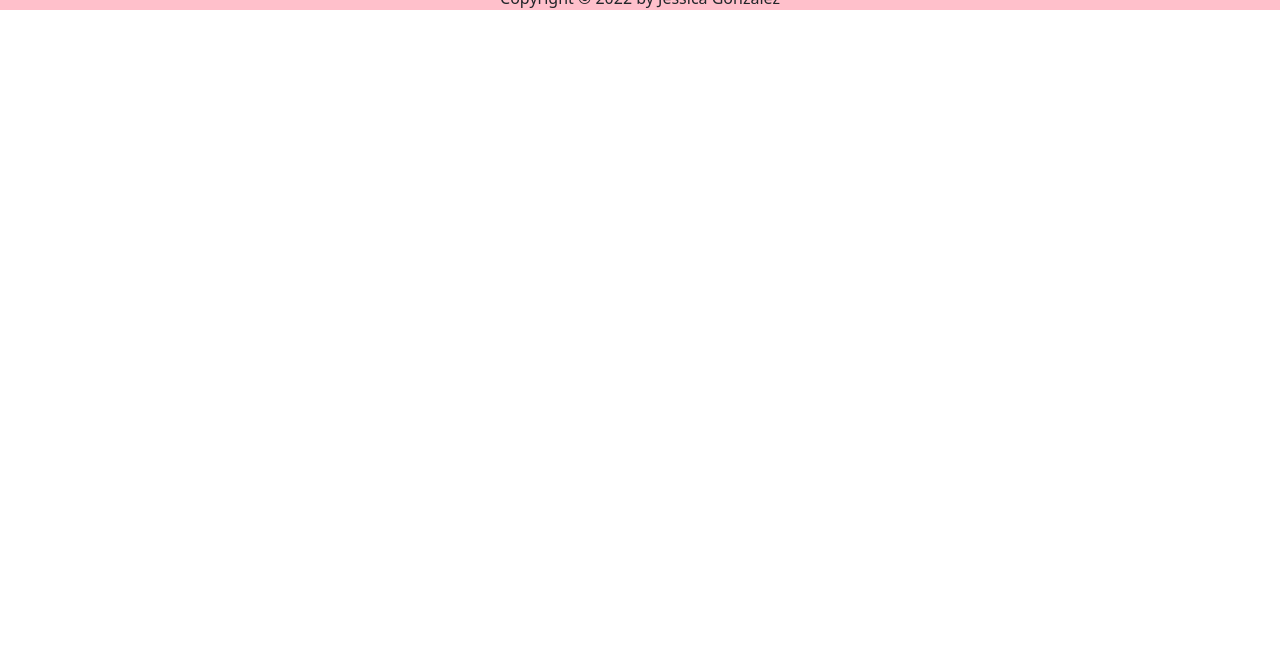
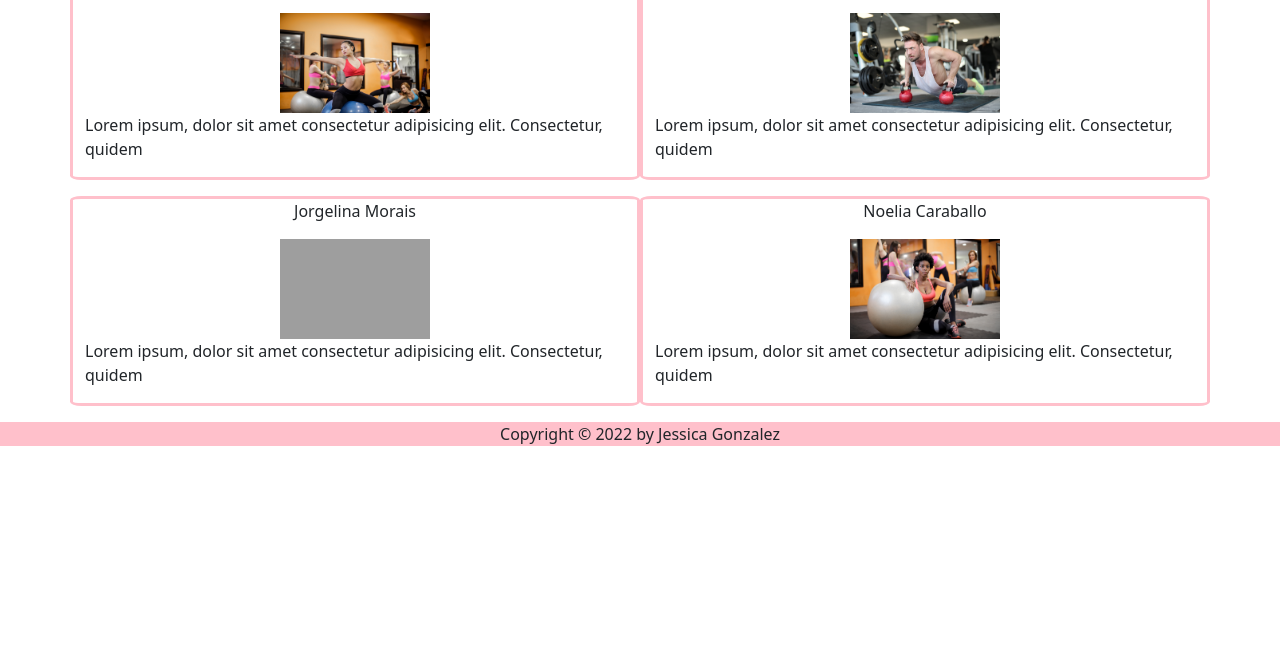
Before and after one commit to jessirg91/proyecto-con-bootstrap, a plain HTML site: page paginas/quienesSomos.html in a window 1280 px wide. Shown: the part 154-800 px from the top of the page. Drawn offline with nearby package versions, Linux system fonts and the light colour scheme; grey boxes are pictures that could not be loaded.

Commit message:
entrega bootstrap completo

```diff
--- a/assets/css/style.css
+++ b/assets/css/style.css
@@ -32,3 +32,14 @@ h1
      background-color: palevioletred;
      border-color: black;
 }
+
+.profes
+{
+    border-radius: 2%;
+    border-color: pink;
+    border-style: solid;
+    display: flex;
+    flex-direction: column;
+    justify-content: center;
+    align-items: center;
+}
--- a/paginas/quienesSomos.html
+++ b/paginas/quienesSomos.html
@@ -45,7 +45,35 @@
     </header>
 
     <main>
+      <div class="container d-flex justify-content-center">
+        <div class="row row-cols-2">
 
+          <div class="profes col">
+            <p>Jessica Gonzalez</p>
+            <img src="../assets/img/jessica.jpg" width="150px" height="100px" alt="">
+            <p>Lorem ipsum, dolor sit amet consectetur adipisicing elit. Consectetur, quidem</p>
+          </div>
+
+          <div class="profes col ">
+            <p>Sergio Estrada</p>
+            <img src="../assets/img/sergio.jpg" width="150px" height="100px" alt="">
+            <p>Lorem ipsum, dolor sit amet consectetur adipisicing elit. Consectetur, quidem</p>
+          </div>
+
+          <div class="profes col mt-3">
+            <p>Jorgelina Morais</p>
+            <img src="../assets/img/jorgelina.jpg" width="150px" height="100px" alt="">
+            <p>Lorem ipsum, dolor sit amet consectetur adipisicing elit. Consectetur, quidem</p>
+          </div>
+
+          <div class="profes col mt-3">
+            <p>Noelia Caraballo</p>
+            <img src="../assets/img/noelia.jpg" width="150px" height="100px" alt="">
+            <p>Lorem ipsum, dolor sit amet consectetur adipisicing elit. Consectetur, quidem</p>
+          </div>
+
+        </div>
+      </div>
     </main>
 
     <aside>
```
Also changed, not shown: assets/img/jessica.jpg (added), assets/img/noelia.jpg (added), assets/img/sergio.jpg (added), 1 other file.
